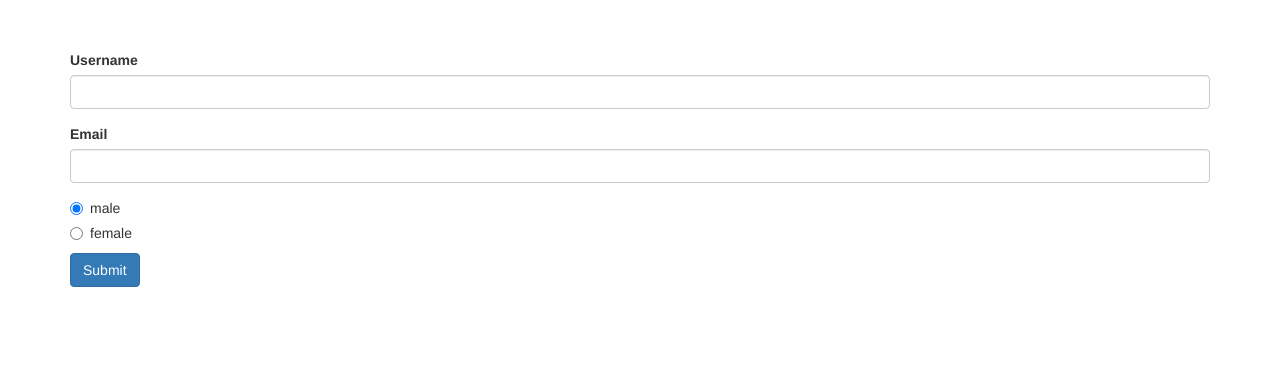
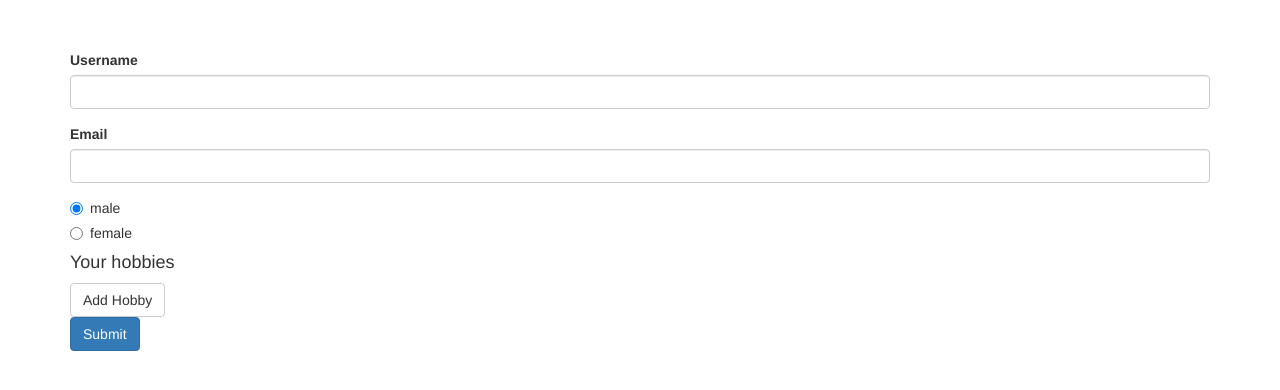
Before and after one commit to super8989/Angular_Forms, an Angular app in the folder reactive/: page / in a window 1280 px wide. Shown: the top 390 px of the page. Built offline with nearby package versions, Linux system fonts and the light colour scheme.

Commit message:
Reactive Arrays of Form Controls (FormArray)

```diff
--- a/reactive/src/app/app.component.html
+++ b/reactive/src/app/app.component.html
@@ -34,20 +34,38 @@
                 signupForm.get('userData.email').touched
               "
               class="help-block"
-              >Enter valid email</span
             >
+              Enter valid email
+            </span>
           </div>
         </div>
         <div class="radio" *ngFor="let gender of genders">
           <label>
-            <input type="radio" formControlName="gender" [value]="gender" />{{
-              gender
-            }}
+            <input type="radio" formControlName="gender" [value]="gender" />
+            {{ gender }}
           </label>
         </div>
-        <span *ngIf="!signupForm.valid && signupForm.touched" class="help-block"
-          >Enter valid data</span
+        <div formArrayName="hobbies">
+          <h4>Your hobbies</h4>
+          <button class="btn btn-default" type="button" (click)="onAddHobby()">
+            Add Hobby
+          </button>
+          <div
+            class="form-group"
+            *ngFor="
+              let hobbyControl of signupForm.get('hobbies').controls;
+              let i = index
+            "
+          >
+            <input type="text" class="form-control" [formControlName]="i" />
+          </div>
+        </div>
+        <span
+          *ngIf="!signupForm.valid && signupForm.touched"
+          class="help-block"
         >
+          Enter valid data
+        </span>
         <button class="btn btn-primary" type="submit">Submit</button>
       </form>
     </div>
--- a/reactive/src/app/app.component.ts
+++ b/reactive/src/app/app.component.ts
@@ -1,5 +1,5 @@
 import { Component, OnInit } from '@angular/core';
-import { FormControl, FormGroup, Validators } from '@angular/forms';
+import { FormArray, FormControl, FormGroup, Validators } from '@angular/forms';
 
 @Component({
   selector: 'app-root',
@@ -19,10 +19,16 @@ export class AppComponent implements OnInit {
         email: new FormControl(null, [Validators.required, Validators.email]),
       }),
       gender: new FormControl('male'),
+      hobbies: new FormArray([]),
     });
   }
 
   onSubmit() {
     console.log(this.signupForm);
   }
+
+  onAddHobby() {
+    const control = new FormControl(null, Validators.required);
+    (<FormArray>this.signupForm.get('hobbies')).push(control);
+  }
 }
```
